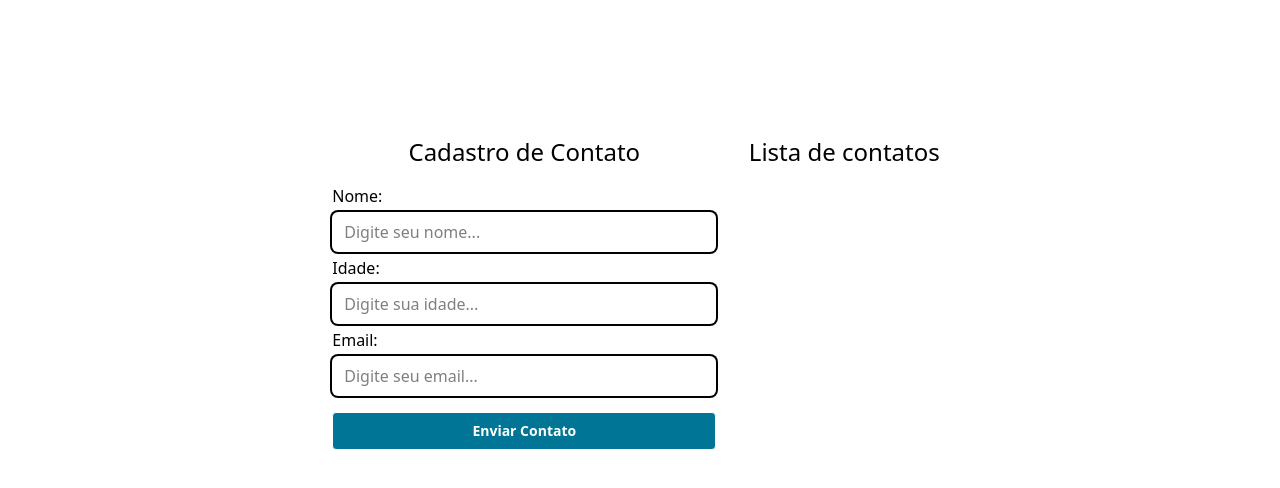
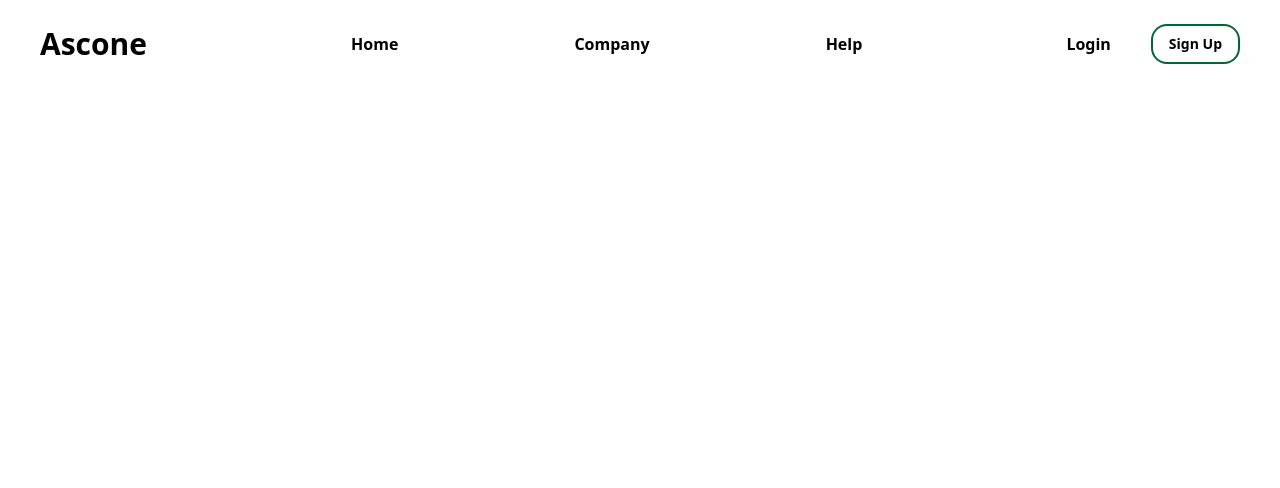
Before and after one commit to Jotaerri17/Ascone, a Next.js app: page / in a window 1280 px wide. Shown: the top 488 px of the page. Built offline with nearby package versions, Linux system fonts and the light colour scheme.

Commit message:
Add Cadastro component for contact registration and display

```diff
--- /dev/null
+++ b/app/components/cadastro.jsx
@@ -0,0 +1,73 @@
+'use client'
+import { useState } from 'react';
+import { toast } from "react-hot-toast"
+
+
+export default function Cadastro() {
+    const [nome, setNome] = useState('');
+    const [idade, setIdade] = useState('');
+    const [email, setEmail] = useState('');
+    const [contatos, setContatos] = useState([]);
+
+    const handleSubmit = (e) => {
+        e.preventDefault();
+
+        try {
+            const novoContato = {
+                nome: nome,
+                idade: idade,
+                email: email,
+            };
+
+            setContatos((contatosCriados) => [...contatosCriados, novoContato]);
+
+            setNome('');
+            setEmail('');
+            setIdade('');
+
+            toast.success("Contato adicionado com sucesso!");
+        } catch (error) {
+            toast.error("Erro.");
+        }
+    };
+
+    return (
+        <div className="w-full h-screen bg-white px-80">
+
+            <div className='mt-20  flex justify-around w-full py-4'>
+                <div className='w-96'>
+                    <h1 className='text-2xl px-2 py-4 rounded-md text-center'>Cadastro de Contato</h1>
+                    <div>
+                        <form >
+                            <div className='flex flex-col gap-1'>
+                                <label>Nome:</label>
+                                <input type="text" className='border-0.5 border-zinc-600  rounded-md py-2 focus:ring-2 px-3 ring-2 focus:ring-blue-600 outline-none focus:border-none' value={nome} onChange={(e) => setNome(e.target.value)} placeholder='Digite seu nome...'/>
+                            </div>
+                            <div className=' flex flex-col gap-1 mt-1 '>
+                                <label>Idade:</label>
+                                <input type='text' className='border-0.5 border-zinc-600  rounded-md py-2 focus:ring-2 px-3 ring-2 focus:ring-blue-600 outline-none focus:border-none' value={idade} onChange={(e) => setIdade(e.target.value)} placeholder='Digite sua idade...' />
+                            </div>
+                            <div className=' flex flex-col gap-1 mt-1 '>
+                                <label>Email:</label>
+                                <input type='text' className='border-0.5 border-zinc-600  rounded-md py-2 focus:ring-2 px-3 ring-2 focus:ring-blue-600 outline-none focus:border-none' value={email} onChange={(e) => setEmail(e.target.value)} placeholder='Digite seu email...' />
+                            </div>
+                            <button type='submit' onClick={handleSubmit} className='rounded-sm px-4 mt-4 py-2 hover:bg-cyan-600 duration-150 transition-all  bg-cyan-700 text-white font-semibold text-sm border-1  w-full cursor-pointer'>Enviar Contato</button>
+                        </form>
+                    </div>
+                </div>
+                <div>
+                    <h1 className='text-2xl px-2 py-4 rounded-md text-center'>Lista de contatos</h1>
+                    <div>
+                        {contatos.map((item) => (
+                            <div key={item.nome} className='mt-2 p-4 bg-gray-100 rounded-md shadow-sm'>
+                                <h1 className='font-bold'>nome: {item.nome}</h1>
+                                <p>Idade: {item.idade}</p>
+                                <p>Email: {item.email}</p>
+                            </div>
+                        ))}
+                    </div>
+                </div>
+            </div>
+        </div>
+    );
+}
--- a/app/page.jsx
+++ b/app/page.jsx
@@ -1,105 +1,34 @@
 "use client"
 import Button from './components/button';
+import Cadastro from './components/cadastro';
 import { useState } from 'react';
 import { toast } from "react-hot-toast"
 
+
 export default function Home() {
 
-
-    const [nome, setNome] = useState('');
-    const [idade, setIdade] = useState('');
-    const [email, setEmail] = useState('');
+  return(
+    <>
+      <header>
 
 
-    const [contatos, setContatos] = useState([])
+        <nav className=' flex  justify-between items-center py-6 mx-10'>
 
+          <h1 className='text-black text-3xl  font-extrabold'>Ascone</h1>
 
-    const handleSubmit = (e) => {
-      e.preventDefault();
+          <div className='flex space-x-44'>
+            <h1 className=' text-black text-md cursor-pointer font-semibold hover:border-b-1'> Home </h1>
+            <h1 className=' text-black text-md cursor-pointer font-semibold hover:border-b-1'> Company </h1>
+            <h1 className=' text-black text-md cursor-pointer font-semibold hover:border-b-1'> Help </h1>
+          </div>
 
+          <div className='flex space-x-10 items-center'>
+              <h1 className=' text-md cursor-pointer font-semibold'> Login </h1>
+              <h1 className=' text-black text-sm cursor-pointer border-2  border-green-800 rounded-2xl px-4 py-2 font-semibold hover:bg-green-900 hover:text-white transition-all duration-150'> Sign Up  </h1>
+          </div>
 
-        try {
-          const novoContato = {
-            nome: nome,
-            idade: idade,
-            email: email,
-          }
-
-          setContatos((contatosCriados) => [...contatosCriados, novoContato])
-
-          setNome('');
-          setEmail('');
-          setIdade('');
-
-          toast.success("Contato adicionado com sucesso!");
-
-        } catch (error) {
-
-          toast.error("Erro.")
-        }
-    }
-
-  return (
-    <div className="w-full h-screen bg-white px-80">
-
-      <Button />
-
-
-
-
-
-    <div className='mt-20  flex justify-around w-full py-4'>
-
-    <div className='w-96'>
-        <h1 className='text-2xl px-2 py-4 rounded-md text-center'>Cadastro de Contato</h1>
-
-        <div>
-            <form >
-                <div className='flex flex-col gap-1'>
-                    <label>Nome:</label>
-                    <input type="text" className='border-0.5 border-zinc-600  rounded-md py-2 focus:ring-2 px-3 ring-2 focus:ring-blue-600 outline-none focus:border-none' value={nome} onChange={(e) => setNome(e.target.value)} placeholder='Digite seu nome...'/>
-                </div>
-                <div className=' flex flex-col gap-1 mt-1 '>
-                  <label>Idade:</label>
-                  <input type='text' className='border-0.5 border-zinc-600  rounded-md py-2 focus:ring-2 px-3 ring-2 focus:ring-blue-600 outline-none focus:border-none' value={idade} onChange={(e) => setIdade(e.target.value)} placeholder='Digite sua idade...' />
-                </div>
-                <div className=' flex flex-col gap-1 mt-1 '>
-                  <label>Email:</label>
-                  <input type='text' className='border-0.5 border-zinc-600  rounded-md py-2 focus:ring-2 px-3 ring-2 focus:ring-blue-600 outline-none focus:border-none' value={email} onChange={(e) => setEmail(e.target.value)} placeholder='Digite seu email...' />
-                </div>
-
-                <button type='submit' onClick={handleSubmit} className='rounded-sm px-4 mt-4 py-2 hover:bg-cyan-600 duration-150 transition-all  bg-cyan-700 text-white font-semibold text-sm border-1  w-full cursor-pointer'>Enviar Contato</button>
-            </form>
-        </div>
-    </div>
-
-     <div>
-
-      <h1 className='text-2xl px-2 py-4 rounded-md text-center'>Lista de contatos</h1>
-
-
-      <div>
-
-        {contatos.map((item) => (
-              <div key={item.nome} className='mt-2 p-4 bg-gray-100 rounded-md shadow-sm'>
-                <h1 className='font-bold'>nome: {item.nome}</h1>
-                <p>Idade: {item.idade}</p>
-                <p>Email: {item.email}</p>
-              </div>
-            ))}
-      </div>
-
-
-
-     </div>
-
-
-
-      </div>
-
-
-
-
-    </div>
-  );
+        </nav>
+      </header>
+    </>
+  )
 }
```
